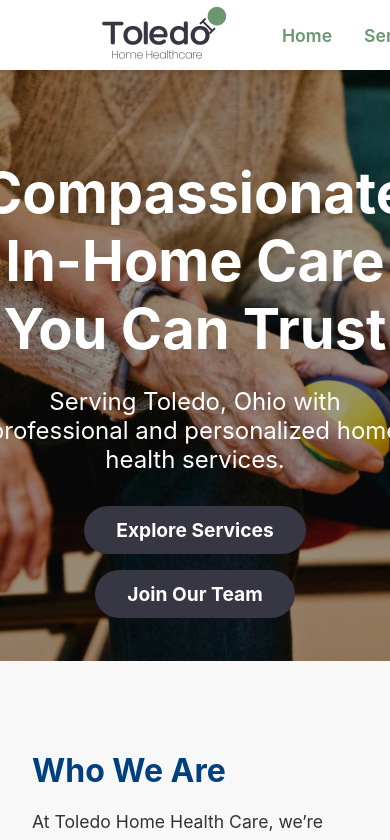
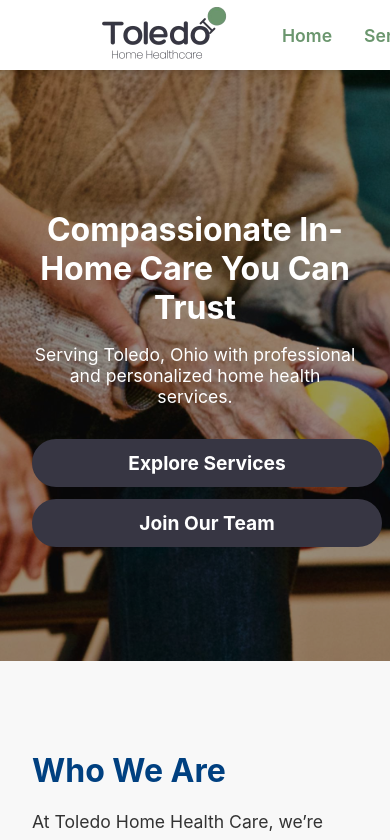
Before and after one commit to Dotmally/toledo-home-healthcare, a React (Create React App) app in the folder client/: page / in a window 390 px wide. Shown: the top 840 px of the page. Built offline with nearby package versions, Linux system fonts and the light colour scheme; no server answers; the HTML template or start-up script is replaced by a standard one.

Commit message:
Update HomePage.css for mobile

```diff
--- a/client/src/pages/HomePage.css
+++ b/client/src/pages/HomePage.css
@@ -182,3 +182,29 @@
 .footer-content a:hover {
   text-decoration: underline;
 }
+
+/* Add to existing styles */
+@media (max-width: 768px) {
+  .hero-content h1 {
+    font-size: 2rem;
+  }
+
+  .hero-content p {
+    font-size: 1.1rem;
+  }
+
+  .hero-buttons {
+    flex-direction: column;
+    gap: 12px;
+  }
+
+  .hero-buttons a {
+    width: 100%;
+    padding: 12px;
+  }
+
+  .testimonial-cards {
+    flex-direction: column;
+    align-items: center;
+  }
+}
```
